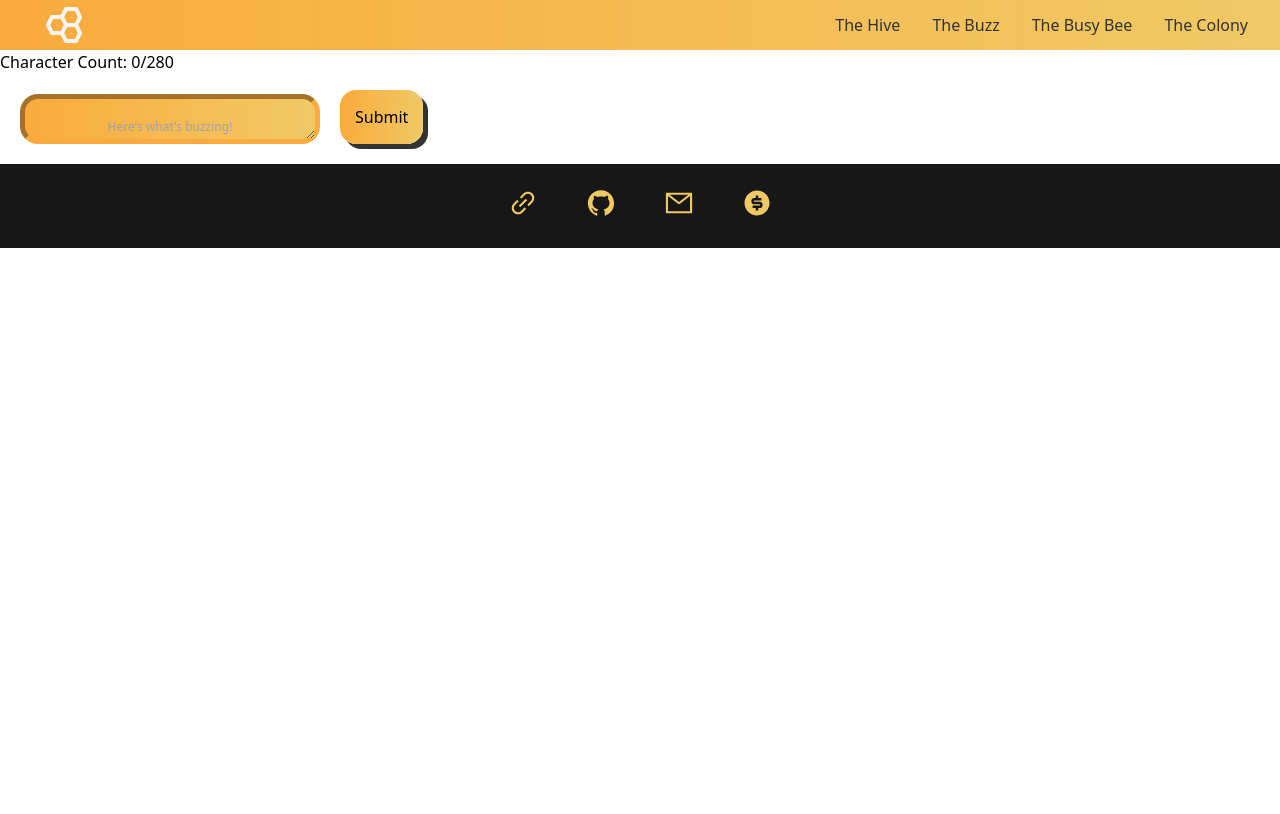
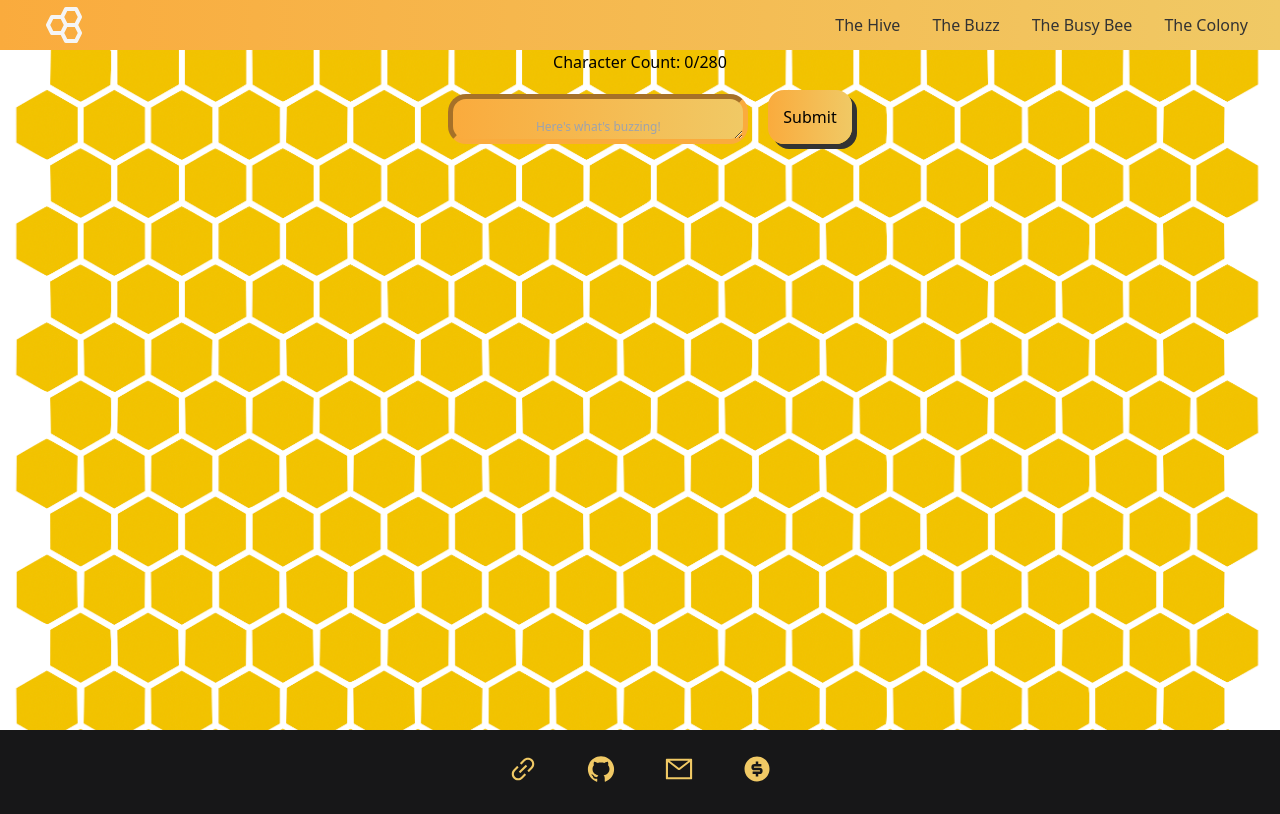
Before and after one commit to anillag/hive-social-wellness, a React (Create React App) app in the folder client/: page /the-buzz in a window 1280 px wide. Built offline with nearby package versions, Linux system fonts and the light colour scheme; no server answers.

Commit message:
added styling to the busy bee

```diff
--- a/client/src/components/TheBuzz/index.js
+++ b/client/src/components/TheBuzz/index.js
@@ -7,8 +7,10 @@ const TheBuzz = () => {
   const { loading, data } = useQuery(QUERY_THOUGHTS);
   const thoughts = data?.thoughts || [];
   return (
-    <div>
-      <ThoughtForm />
+    <div className=" hiveFlex">
+      <div className="">
+        <ThoughtForm />
+      </div>
       {/* <div className=" hiveFlex">
         <form className="text-2xl px-6 py-3 text-[#222]">
           <textarea
--- a/client/src/components/TheHive/index.js
+++ b/client/src/components/TheHive/index.js
@@ -31,7 +31,10 @@ const TheHive = () => {
           </button>
         </Link>
       </div>
-      <GiDrippingHoney className="honey" />
+      <div>
+        {" "}
+        <GiDrippingHoney className="honey" />{" "}
+      </div>
     </div>
   );
 };
```
Also changed, not shown: 1 other file (tests, documents, lock files or other folders).
